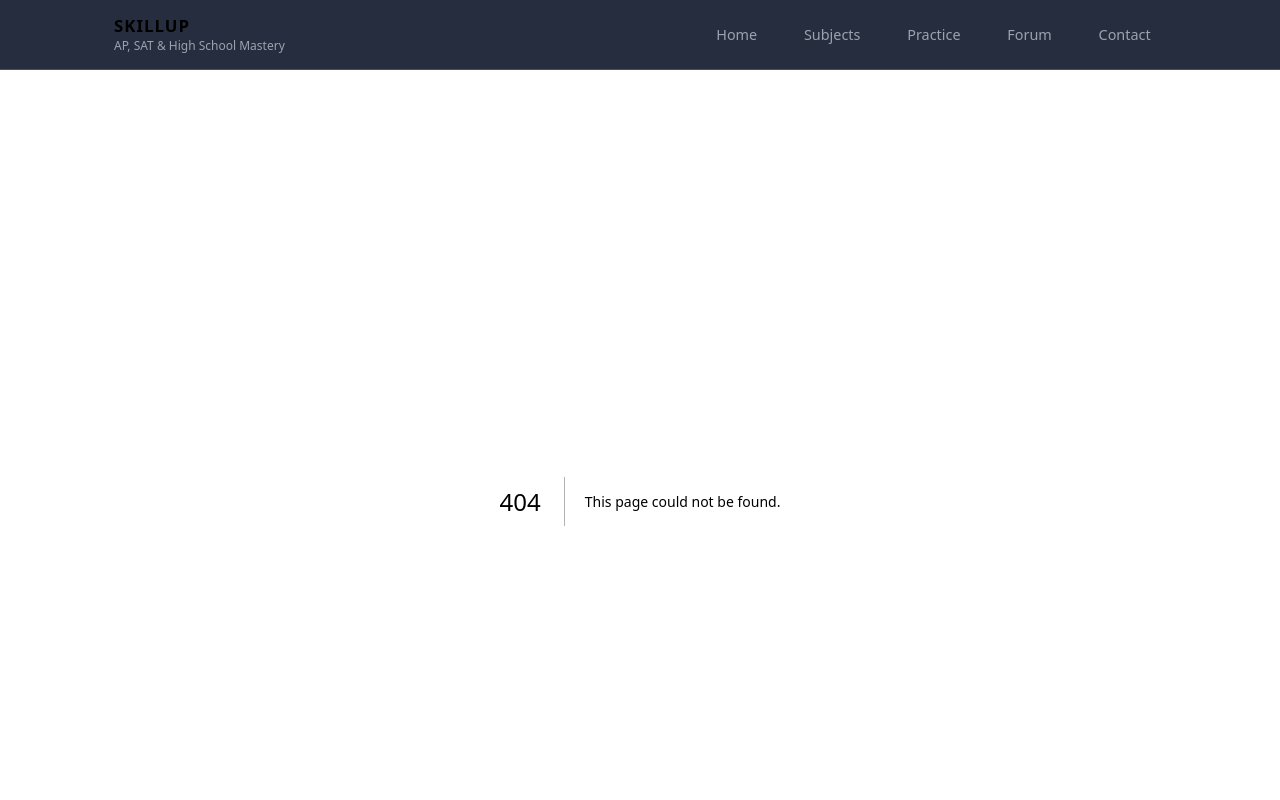
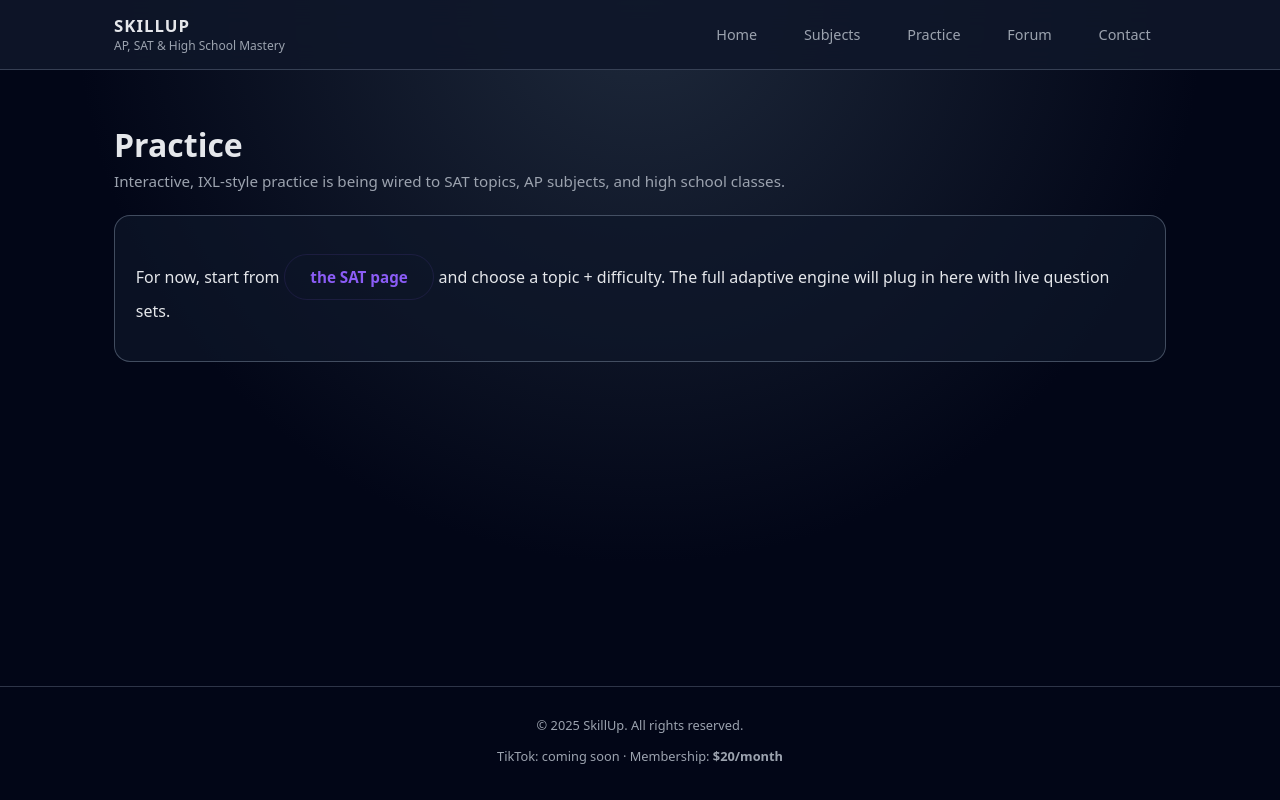
Before and after one commit to steponaskaciulis-max/skillup, a Next.js app in the folder SkillUp/: page /practice in a window 1280 px wide. Before the commit this address had no page. Shown: the top 800 px of the page. Built offline with nearby package versions, Linux system fonts and the light colour scheme.

Commit message:
Create practice.js

```diff
--- /dev/null
+++ b/SkillUp/pages/practice.js
@@ -0,0 +1,24 @@
+export default function PracticePage() {
+  return (
+    <div>
+      <div className="page-header">
+        <h1>Practice</h1>
+        <p>
+          Interactive, IXL-style practice is being wired to SAT topics, AP subjects,
+          and high school classes.
+        </p>
+      </div>
+
+      <div className="simple-card">
+        <p>
+          For now, start from{" "}
+          <a href="/subjects/sat" className="btn secondary">
+            the SAT page
+          </a>{" "}
+          and choose a topic + difficulty. The full adaptive engine will plug in
+          here with live question sets.
+        </p>
+      </div>
+    </div>
+  );
+}
```
